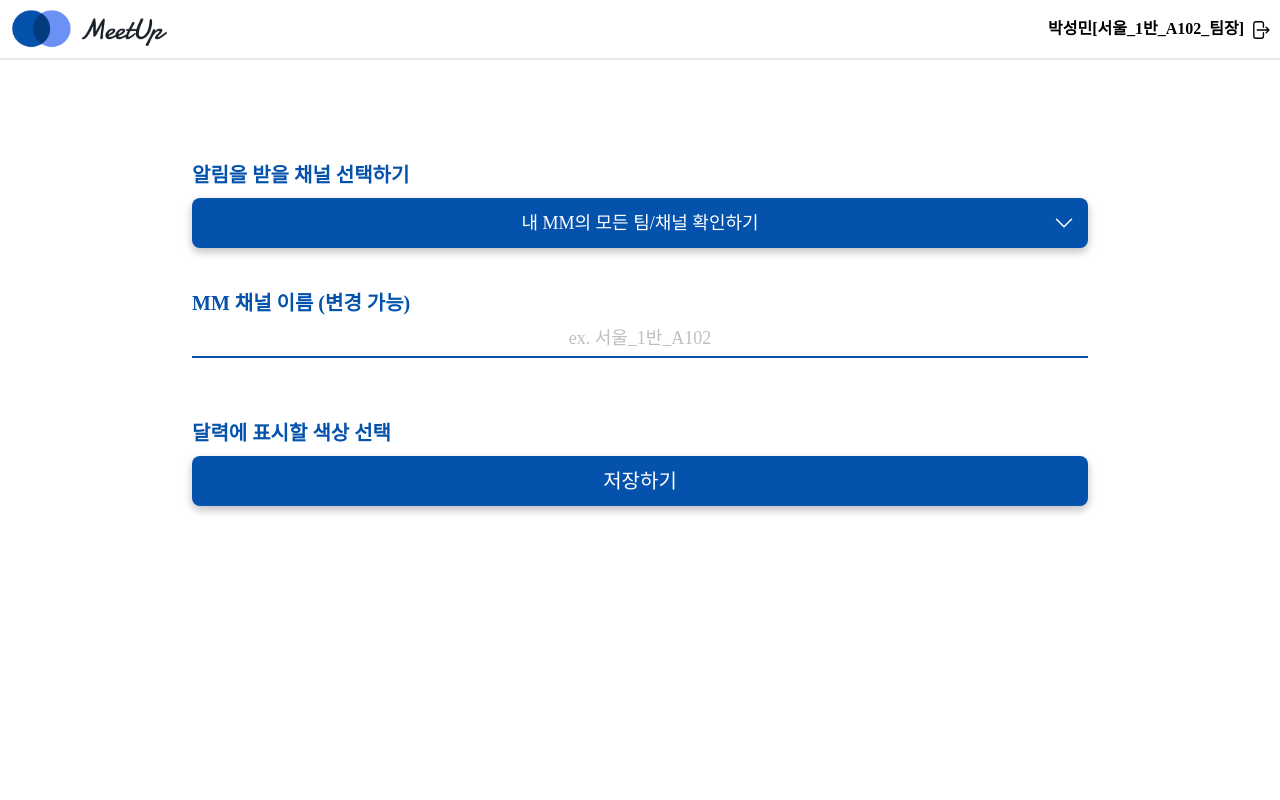
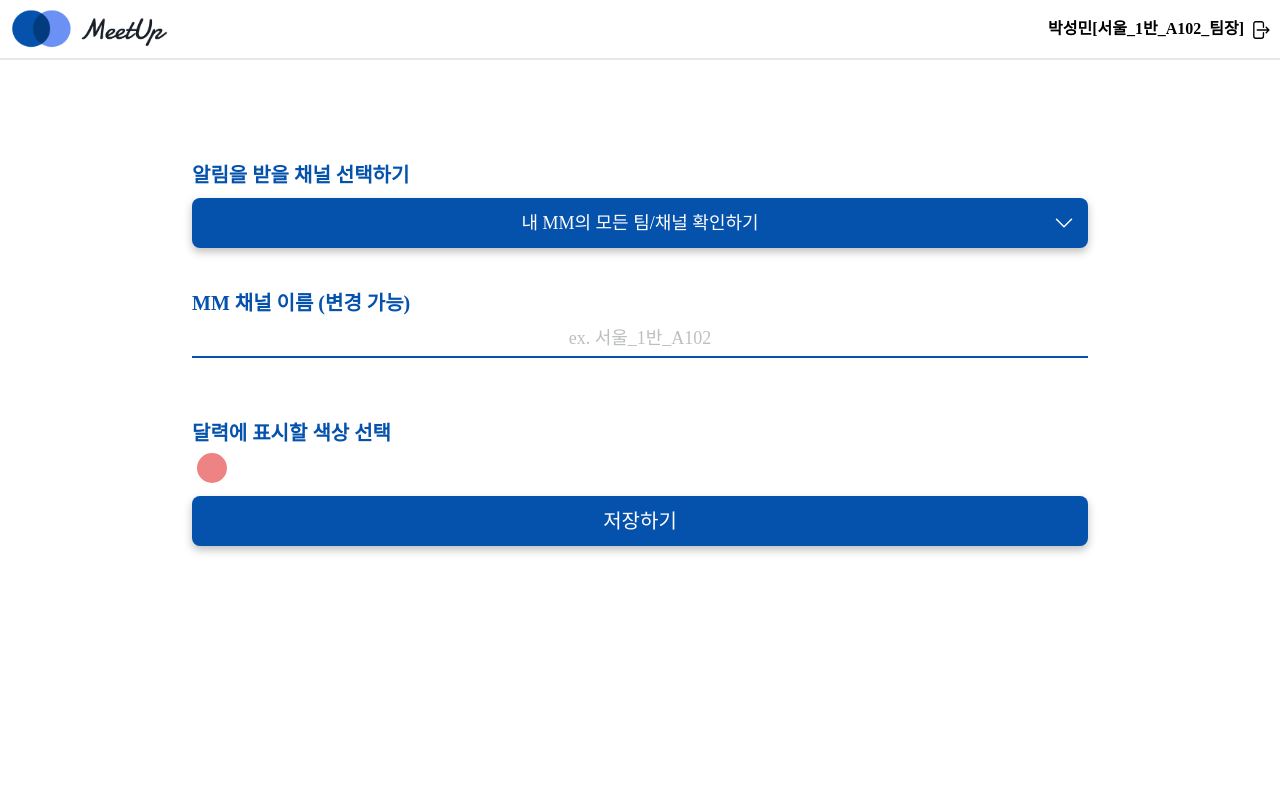
Before and after one commit to drsuneamer/MeetUp, a React (Create React App) app in the folder frontend/: page /create-channel in a window 1280 px wide. Shown: the top 800 px of the page. Built offline with nearby package versions, Linux system fonts and the light colour scheme.

Commit message:
[#S07P31A102-99][FE] feat: set color-picker

```diff
--- a/frontend/src/pages/CreateChannel.tsx
+++ b/frontend/src/pages/CreateChannel.tsx
@@ -1,5 +1,5 @@
 import { useState } from 'react';
-
+import ColorPicker from 'react-pick-color';
 import Layout from '../components/layout/Layout';
 import MultipleLevelSelection from '../components/MultipleLevelSelection';
 
@@ -10,8 +10,17 @@ interface Category {
 }
 
 function CreateChannel() {
+  // COLOR PICKER
+  const [color, setColor] = useState('#ED8383');
+  const [open, setOpen] = useState(false);
+
+  const openColor = () => {
+    setOpen(!open);
+  };
+
+  // SET CHANNEL
   const [category, setCategory] = useState<Category>();
-  console.log(category); // 보내줘야 할 값 (저장하기 클릭 시)
+  // console.log(category); // 보내줘야 할 값 (저장하기 클릭 시)
 
   const lv1Categories = [
     //팀
@@ -69,12 +78,24 @@ function CreateChannel() {
           </div>
         </div>
 
-        <div className="font-bold text-title">
+        <div className="z-50 font-bold text-title">
           <div>달력에 표시할 색상 선택</div>
-          <div> {/* color picker */}</div>
+          <div onClick={openColor} className="flex">
+            {/* 색상 선택 */}
+            <div style={{ backgroundColor: `${color}` }} className="rounded-full m-[5px] w-[30px] h-[30px]"></div>
+            {open ? (
+              <div className="absolute z-50">
+                <ColorPicker color={color} onChange={(color) => setColor(color.hex)} />
+              </div>
+            ) : (
+              <div></div>
+            )}
+          </div>
         </div>
 
-        <button className="-z-50 bg-title rounded drop-shadow-shadow text-background font-medium w-full h-s my-2 hover:bg-hover">저장하기</button>
+        <button className="relative z-2 bg-title rounded drop-shadow-shadow text-background font-medium w-full h-s my-2 hover:bg-hover">
+          저장하기
+        </button>
       </div>
     </Layout>
   );
```
